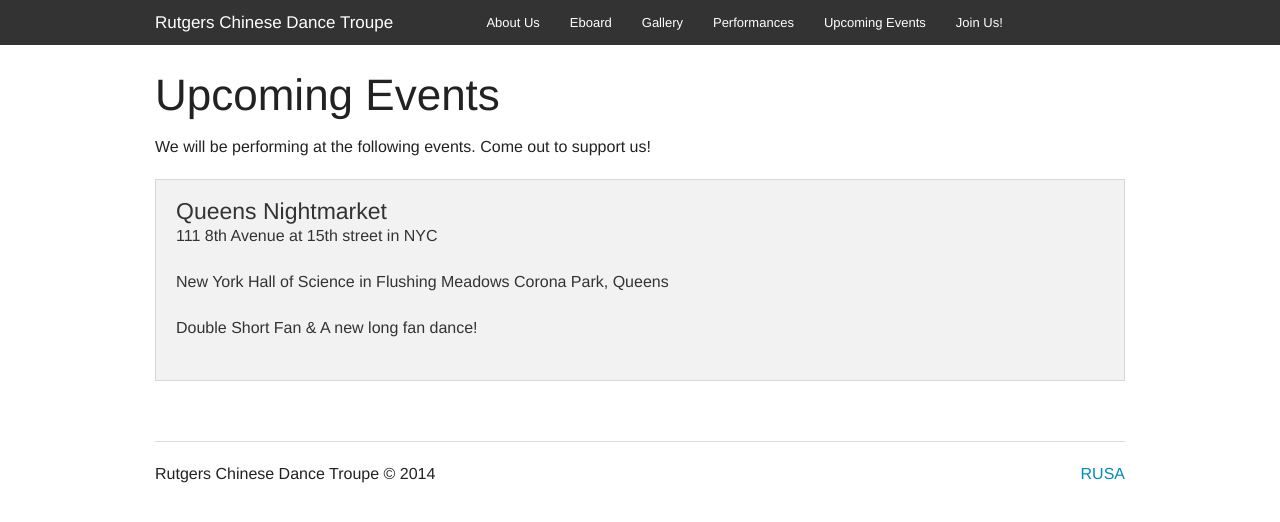
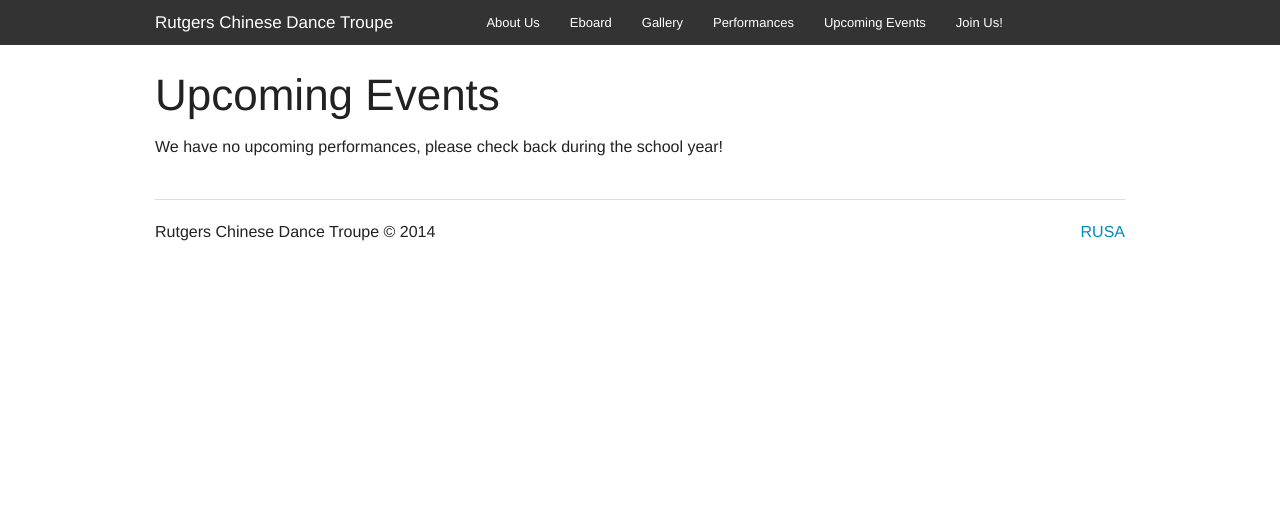
Before and after one commit to rcdt/rcdt.github.io, a Jekyll site: the page built from events.html, in a window 1280 px wide. Shown: the top 522 px of the page. Built offline with Jekyll 4.4.1, drawn with Linux system fonts in a browser that asks for light colours; Markdown is read by kramdown in place of the engine named in the settings.

Commit message:
Update events.html

```diff
--- a/events.html
+++ b/events.html
@@ -3,16 +3,4 @@ layout: page
 title: Upcoming Events
 ---
 
-<p>We will be performing at the following events. Come out to support us!</p>
-
-<ul class="small-block-grid-1">
-
-    <li><div class="panel">
-    <h4>Queens Nightmarket
-        <p>111 8th Avenue at 15th street in NYC</p>
-        <p>New York Hall of Science in Flushing Meadows Corona Park, Queens </p>
-        <p>Double Short Fan & A new long fan dance!</p>
-    </h4>
-</div></li>
-
-</ul>
+ <p>We have no upcoming performances, please check back during the school year!</p>
```
